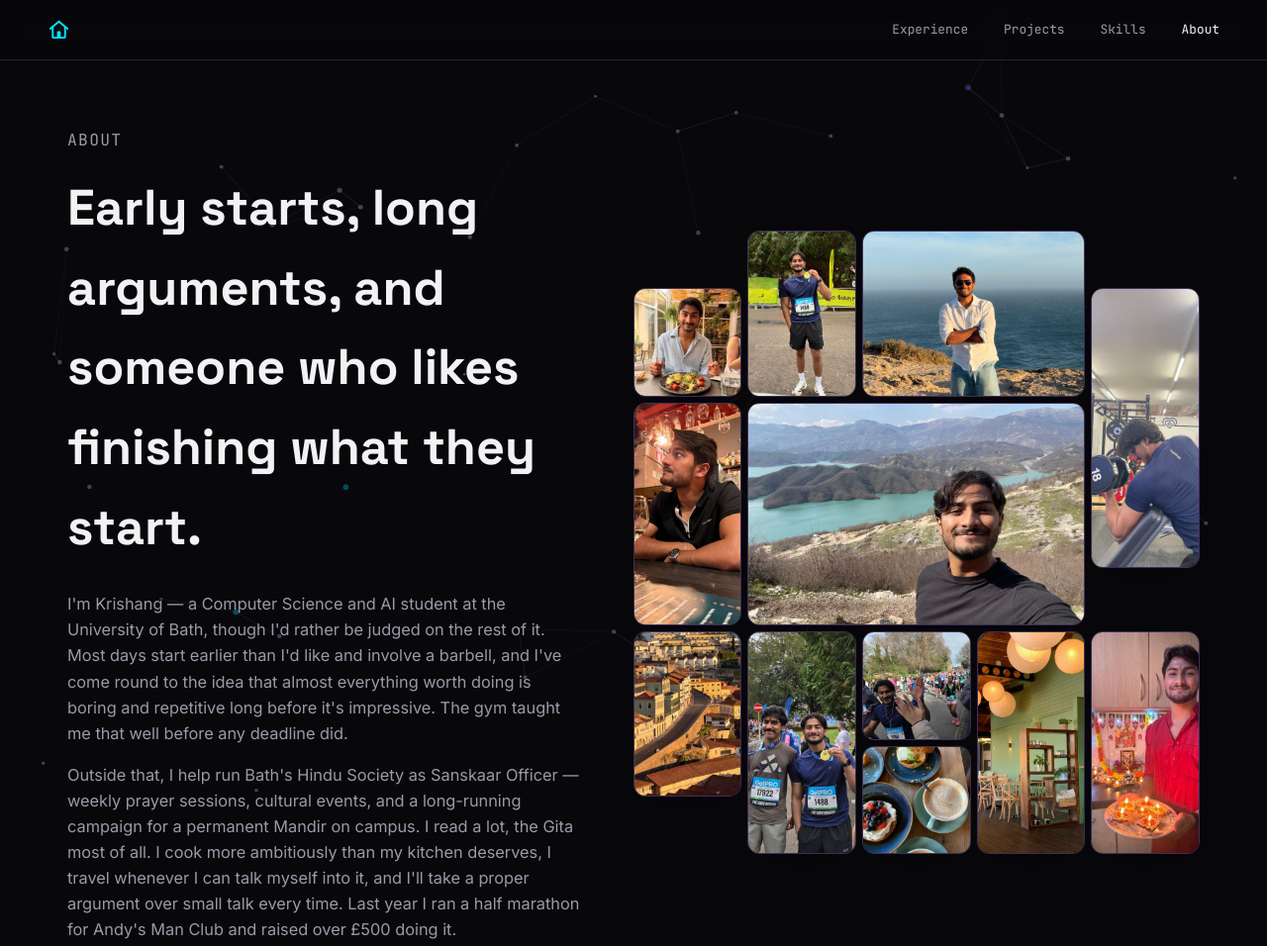
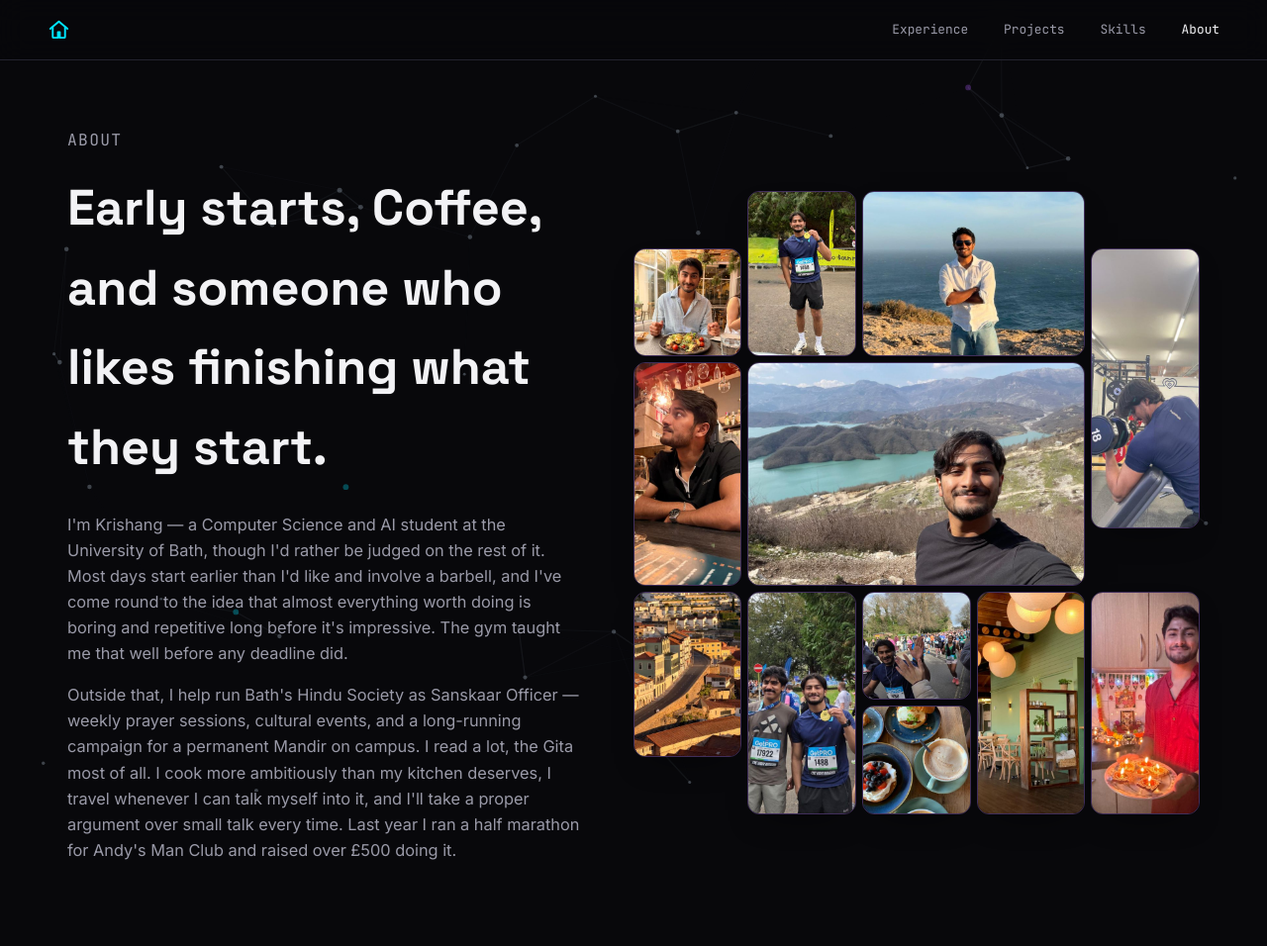
Before and after one commit to Krrish212/My-Portfolio, a plain HTML site: page about.html in a window 1280 px wide. Shown: the top 956 px of the page at 99% size. Drawn offline with Linux system fonts and the light colour scheme.

Commit message:
Changing text in about me section

```diff
--- a/about.html
+++ b/about.html
@@ -30,7 +30,7 @@
 
     <div class="about-hero__text">
       <p class="about-hero__eyebrow">About</p>
-      <h1 class="about-hero__title reveal">Early starts, long arguments, and someone who likes finishing what they start.</h1>
+      <h1 class="about-hero__title reveal">Early starts, Coffee, and someone who likes finishing what they start.</h1>
       <p class="reveal">I&#39;m Krishang &mdash; a Computer Science and AI student at the University of Bath, though I&#39;d rather be judged on the rest of it. Most days start earlier than I&#39;d like and involve a barbell, and I&#39;ve come round to the idea that almost everything worth doing is boring and repetitive long before it&#39;s impressive. The gym taught me that well before any deadline did.</p>
       <p class="reveal">Outside that, I help run Bath&#39;s Hindu Society as Sanskaar Officer &mdash; weekly prayer sessions, cultural events, and a long-running campaign for a permanent Mandir on campus. I read a lot, the Gita most of all. I cook more ambitiously than my kitchen deserves, I travel whenever I can talk myself into it, and I&#39;ll take a proper argument over small talk every time. Last year I ran a half marathon for Andy&#39;s Man Club and raised over &pound;500 doing it.</p>
     </div>
```
Also changed, not shown: 1 other file.
